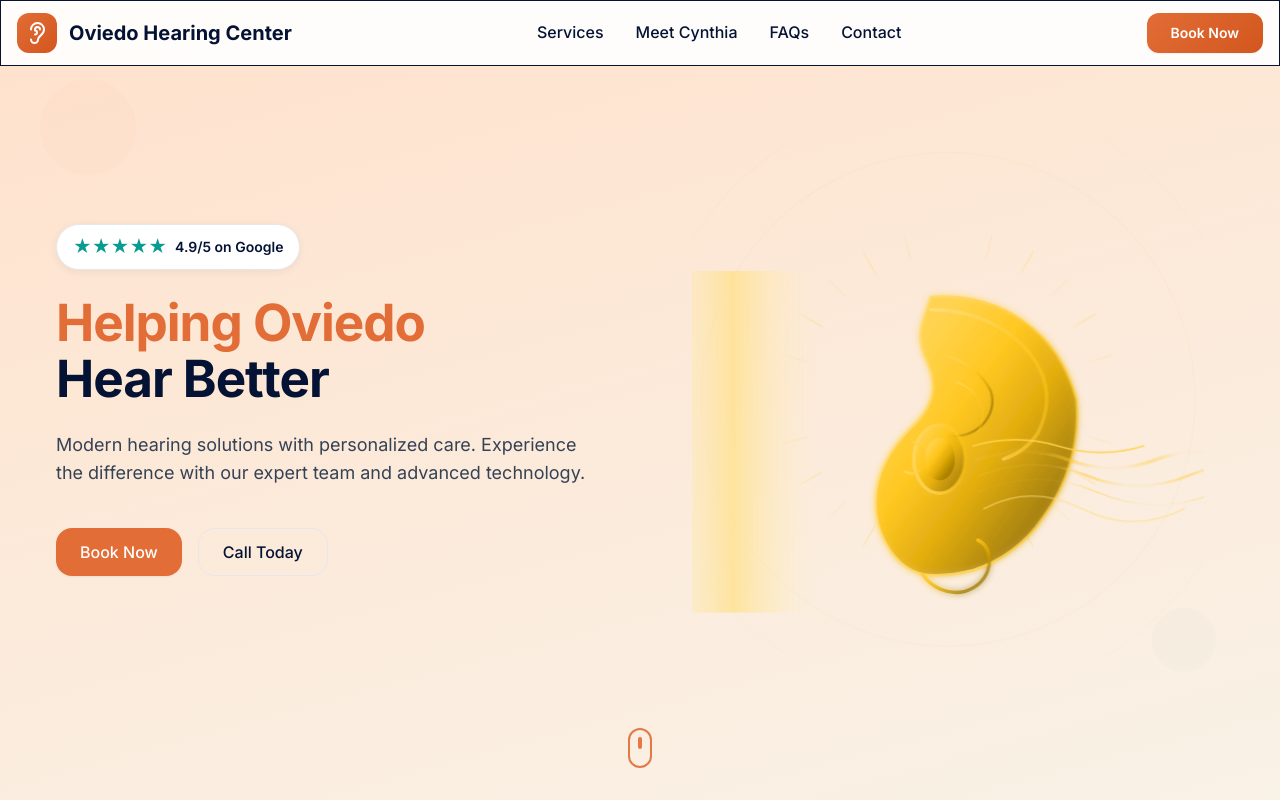
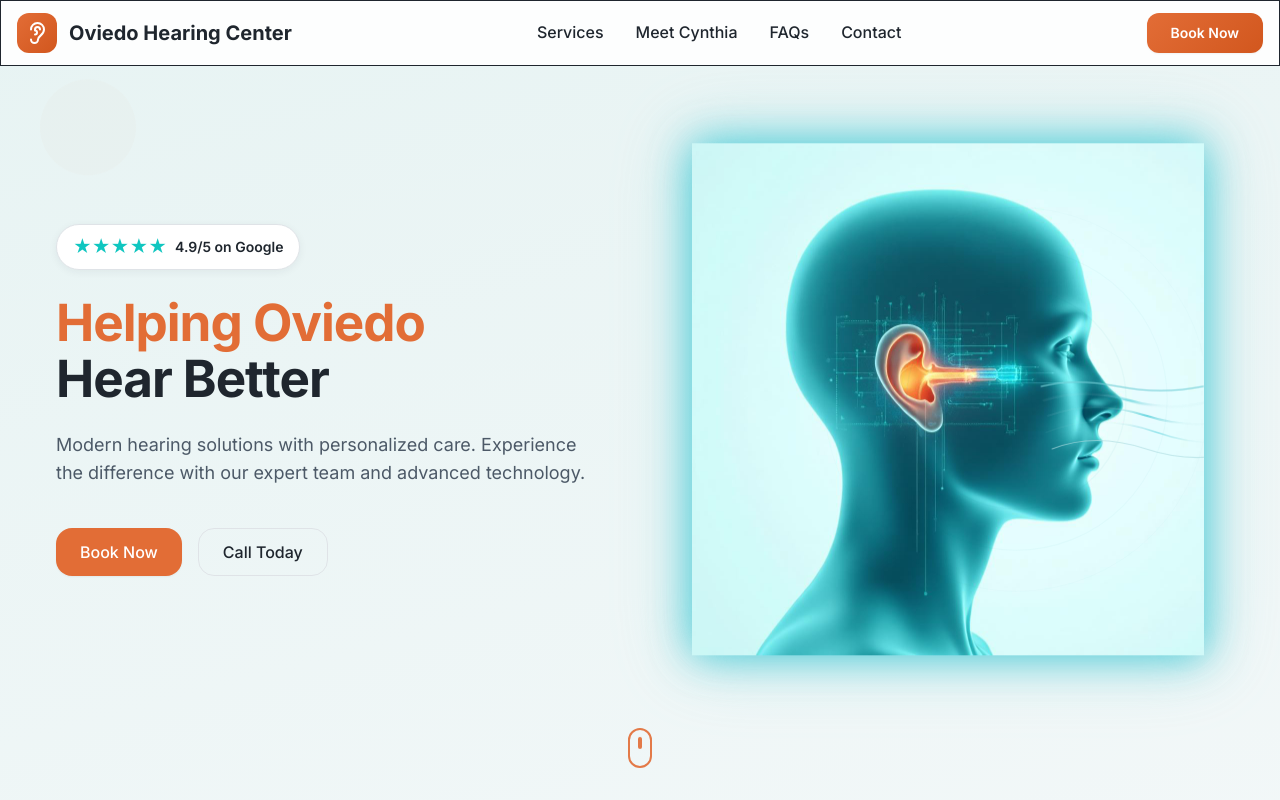
Before and after one commit to triavalabs/listen-well-web-06, a React (Vite) app: page / in a window 1280 px wide. Shown: the top 800 px of the page. Built offline with nearby package versions, Linux system fonts and the light colour scheme; the HTML template or start-up script is replaced by a standard one.

Commit message:
Update hero and contact info

```diff
--- a/src/components/HeroSection.tsx
+++ b/src/components/HeroSection.tsx
@@ -1,243 +1,71 @@
 import { Button } from "@/components/ui/button";
+import biometricHeadImage from "@/assets/biometric-head-profile.jpg";
 
-// Premium Golden Ear Illustration Component
-const GoldenEarIllustration = () => {
+// Modern Biometric Head Illustration Component
+const BiometricHeadIllustration = () => {
   return (
     <div className="relative w-full max-w-md mx-auto lg:max-w-lg">
+      {/* Main Image */}
+      <div className="relative animate-float">
+        <img
+          src={biometricHeadImage}
+          alt="Biometric head profile showing ear anatomy"
+          className="w-full h-auto animate-glow-pulse"
+          style={{ filter: 'drop-shadow(0 0 20px hsl(var(--biometric-500) / 0.4))' }}
+        />
+
+        {/* Overlay SVG for Sound Waves */}
         <svg
           viewBox="0 0 600 600"
-        className="w-full h-auto animate-float animate-glow-pulse"
+          className="absolute inset-0 w-full h-auto pointer-events-none"
           xmlns="http://www.w3.org/2000/svg"
         >
-        {/* Advanced Gradient Definitions */}
           <defs>
-          {/* Primary Golden Gradient - Rich and Luminous */}
-          <linearGradient id="goldenPrimary" x1="20%" y1="20%" x2="80%" y2="80%">
-            <stop offset="0%" stopColor="hsl(var(--golden-400))" stopOpacity="1" />
-            <stop offset="35%" stopColor="hsl(var(--golden-500))" stopOpacity="0.95" />
-            <stop offset="65%" stopColor="hsl(var(--golden-600))" stopOpacity="0.9" />
-            <stop offset="100%" stopColor="hsl(var(--golden-700))" stopOpacity="0.85" />
-          </linearGradient>
-
-          {/* Secondary Golden Gradient - Highlights */}
-          <linearGradient id="goldenHighlight" x1="0%" y1="0%" x2="100%" y2="0%">
-            <stop offset="0%" stopColor="hsl(var(--golden-300))" stopOpacity="0.8" />
-            <stop offset="50%" stopColor="hsl(var(--golden-400))" stopOpacity="1" />
-            <stop offset="100%" stopColor="hsl(var(--golden-500))" stopOpacity="0.6" />
-          </linearGradient>
-
-          {/* Shimmer Effect Gradient */}
-          <linearGradient id="shimmerGradient" x1="0%" y1="0%" x2="100%" y2="0%">
-            <stop offset="0%" stopColor="hsl(var(--golden-100))" stopOpacity="0" />
-            <stop offset="50%" stopColor="hsl(var(--golden-300))" stopOpacity="0.8" />
-            <stop offset="100%" stopColor="hsl(var(--golden-100))" stopOpacity="0" />
-          </linearGradient>
-
-          {/* Premium Filters */}
-          <filter id="goldenGlow" x="-50%" y="-50%" width="200%" height="200%">
-            <feGaussianBlur stdDeviation="4" result="coloredBlur"/>
-            <feOffset dx="0" dy="0" result="offsetBlur"/>
-            <feDropShadow dx="0" dy="0" stdDeviation="8" flood-color="hsl(var(--golden-500))" flood-opacity="0.4"/>
-            <feMerge>
-              <feMergeNode in="coloredBlur"/>
-              <feMergeNode in="SourceGraphic"/>
-            </feMerge>
-          </filter>
-
-          {/* Sound Wave Gradient - Golden Accented */}
+            {/* Sound Wave Gradient */}
             <radialGradient id="soundWaveGradient" cx="50%" cy="50%" r="50%">
-            <stop offset="0%" stopColor="hsl(var(--golden-500))" stopOpacity="0.8" />
-            <stop offset="70%" stopColor="hsl(var(--golden-400))" stopOpacity="0.4" />
-            <stop offset="100%" stopColor="hsl(var(--golden-300))" stopOpacity="0.1" />
+              <stop offset="0%" stopColor="hsl(var(--biometric-500))" stopOpacity="0.8" />
+              <stop offset="70%" stopColor="hsl(var(--biometric-400))" stopOpacity="0.4" />
+              <stop offset="100%" stopColor="hsl(var(--biometric-300))" stopOpacity="0.1" />
             </radialGradient>
 
             {/* Concentric Circle Gradient */}
             <radialGradient id="concentricGradient" cx="50%" cy="50%" r="50%">
-            <stop offset="0%" stopColor="hsl(var(--golden-500))" stopOpacity="0" />
-            <stop offset="40%" stopColor="hsl(var(--golden-500))" stopOpacity="0.2" />
-            <stop offset="80%" stopColor="hsl(var(--golden-400))" stopOpacity="0.4" />
-            <stop offset="100%" stopColor="hsl(var(--golden-600))" stopOpacity="0.6" />
+              <stop offset="0%" stopColor="hsl(var(--biometric-500))" stopOpacity="0" />
+              <stop offset="40%" stopColor="hsl(var(--biometric-500))" stopOpacity="0.2" />
+              <stop offset="80%" stopColor="hsl(var(--biometric-400))" stopOpacity="0.4" />
+              <stop offset="100%" stopColor="hsl(var(--biometric-600))" stopOpacity="0.6" />
             </radialGradient>
           </defs>
 
           {/* Background Concentric Circles */}
-        <g className="animate-sound-ripple" style={{ transformOrigin: '300px 300px' }}>
-          <circle cx="300" cy="300" r="180" fill="none" stroke="url(#concentricGradient)" strokeWidth="1" opacity="0.3" />
-          <circle cx="300" cy="300" r="220" fill="none" stroke="url(#concentricGradient)" strokeWidth="0.8" opacity="0.25" />
-          <circle cx="300" cy="300" r="260" fill="none" stroke="url(#concentricGradient)" strokeWidth="0.6" opacity="0.2" />
+          <g className="animate-sound-ripple" style={{ transformOrigin: '380px 300px' }}>
+            <circle cx="380" cy="300" r="80" fill="none" stroke="url(#concentricGradient)" strokeWidth="1" opacity="0.3" />
+            <circle cx="380" cy="300" r="110" fill="none" stroke="url(#concentricGradient)" strokeWidth="0.8" opacity="0.25" />
+            <circle cx="380" cy="300" r="140" fill="none" stroke="url(#concentricGradient)" strokeWidth="0.6" opacity="0.2" />
           </g>
-
-        {/* Radiating Lines */}
-        <g className="animate-pulse-gentle" style={{ transformOrigin: '300px 300px' }}>
-          {Array.from({ length: 24 }, (_, i) => {
-            const angle = (i * 15) * Math.PI / 180;
-            const startRadius = 170;
-            const endRadius = 200;
-            const x1 = 300 + Math.cos(angle) * startRadius;
-            const y1 = 300 + Math.sin(angle) * startRadius;
-            const x2 = 300 + Math.cos(angle) * endRadius;
-            const y2 = 300 + Math.sin(angle) * endRadius;
-            return (
-              <line
-                key={i}
-                x1={x1}
-                y1={y1}
-                x2={x2}
-                y2={y2}
-                stroke="url(#goldenHighlight)"
-                strokeWidth="1"
-                opacity={i % 2 === 0 ? "0.6" : "0.3"}
-              />
-            );
-          })}
-        </g>
-
-        {/* Main Ear Structure - Enhanced Anatomical Design */}
-        <g filter="url(#goldenGlow)" style={{ transformOrigin: '300px 300px' }}>
-          {/* Outer Ear (Pinna) - Main Structure */}
-          <path
-            d="M 280 180
-               C 360 175, 430 220, 450 300
-               C 455 350, 440 400, 410 440
-               C 390 470, 360 490, 330 500
-               C 310 505, 290 508, 270 505
-               C 250 500, 235 485, 225 465
-               C 215 445, 212 420, 218 395
-               C 225 370, 240 350, 255 335
-               C 265 325, 275 315, 280 300
-               C 285 285, 282 270, 275 255
-               C 268 240, 265 225, 270 210
-               C 275 195, 280 180, 280 180 Z"
-            fill="url(#goldenPrimary)"
-            stroke="url(#goldenHighlight)"
-            strokeWidth="3"
-            strokeLinecap="round"
-            strokeLinejoin="round"
-            opacity="0.85"
-          />
-
-          {/* Helix - Upper Curve */}
-          <path
-            d="M 280 195
-               C 340 195, 390 225, 410 270
-               C 420 295, 415 320, 405 340
-               C 395 355, 380 365, 365 370"
-            fill="none"
-            stroke="url(#goldenHighlight)"
-            strokeWidth="4"
-            strokeLinecap="round"
-            opacity="0.9"
-          />
-
-          {/* Antihelix */}
-          <path
-            d="M 300 250
-               C 320 255, 340 270, 350 290
-               C 355 305, 350 320, 340 330
-               C 330 340, 315 345, 300 342"
-            fill="none"
-            stroke="url(#goldenPrimary)"
-            strokeWidth="3"
-            strokeLinecap="round"
-            opacity="0.8"
-          />
-
-          {/* Ear Canal Opening - Central Focus */}
-          <ellipse
-            cx="290"
-            cy="370"
-            rx="30"
-            ry="40"
-            fill="url(#goldenPrimary)"
-            stroke="url(#goldenHighlight)"
-            strokeWidth="4"
-            opacity="0.7"
-          />
-
-          {/* Inner Ear Details */}
-          <ellipse
-            cx="290"
-            cy="370"
-            rx="18"
-            ry="25"
-            fill="url(#goldenPrimary)"
-            opacity="0.9"
-          />
-
-          {/* Tragus */}
-          <path
-            d="M 260 350
-               C 270 355, 275 365, 272 375
-               C 268 385, 260 390, 250 385"
-            fill="none"
-            stroke="url(#goldenHighlight)"
-            strokeWidth="3"
-            strokeLinecap="round"
-            opacity="0.7"
-          />
-
-          {/* Lobule - Lower Soft Tissue */}
-          <path
-            d="M 270 505
-               C 280 520, 300 530, 320 525
-               C 335 520, 345 510, 348 495
-               C 350 480, 345 470, 335 465"
-            fill="none"
-            stroke="url(#goldenPrimary)"
-            strokeWidth="4"
-            strokeLinecap="round"
-            opacity="0.85"
-          />
-
-          {/* Additional Anatomical Details */}
-          <path
-            d="M 310 280
-               C 325 285, 335 295, 340 310
-               C 342 320, 340 330, 335 338"
-            fill="none"
-            stroke="url(#goldenHighlight)"
-            strokeWidth="2"
-            strokeLinecap="round"
-            opacity="0.6"
-          />
-        </g>
-
-        {/* Shimmer Effect Overlay */}
-        <rect
-          x="200"
-          y="150"
-          width="200"
-          height="400"
-          fill="url(#shimmerGradient)"
-          className="animate-shimmer"
-          opacity="0.4"
-          style={{ transformOrigin: '300px 350px' }}
-        />
 
           {/* Enhanced Sound Waves */}
           <g>
             {/* Primary Sound Wave */}
             <path
-            d="M 320 370
-               Q 380 350, 430 370
-               Q 480 390, 530 370
-               Q 580 350, 620 370"
+              d="M 400 300
+                 Q 450 285, 500 300
+                 Q 550 315, 600 300"
               fill="none"
               stroke="url(#soundWaveGradient)"
-            strokeWidth="4"
+              strokeWidth="3"
               strokeLinecap="round"
               className="animate-wave"
             />
 
             {/* Secondary Wave */}
             <path
-            d="M 325 390
-               Q 390 365, 450 390
-               Q 510 415, 570 390
-               Q 630 365, 680 390"
+              d="M 405 320
+                 Q 460 300, 520 320
+                 Q 580 340, 640 320"
               fill="none"
               stroke="url(#soundWaveGradient)"
-            strokeWidth="3"
+              strokeWidth="2.5"
               strokeLinecap="round"
               opacity="0.8"
               className="animate-wave-delayed"
@@ -245,10 +73,9 @@ const GoldenEarIllustration = () => {
 
             {/* Tertiary Wave */}
             <path
-            d="M 330 410
-               Q 400 380, 470 410
-               Q 540 440, 610 410
-               Q 680 380, 730 410"
+              d="M 410 340
+                 Q 470 315, 540 340
+                 Q 610 365, 680 340"
               fill="none"
               stroke="url(#soundWaveGradient)"
               strokeWidth="2"
@@ -259,12 +86,12 @@ const GoldenEarIllustration = () => {
 
             {/* Micro detail waves */}
             <path
-            d="M 315 355
-               Q 365 340, 415 355
-               Q 465 370, 515 355"
+              d="M 395 285
+                 Q 435 275, 485 285
+                 Q 535 295, 585 285"
               fill="none"
-            stroke="hsl(var(--golden-400))"
-            strokeWidth="2"
+              stroke="hsl(var(--biometric-400))"
+              strokeWidth="1.5"
               strokeLinecap="round"
               opacity="0.7"
               className="animate-wave"
@@ -272,12 +99,12 @@ const GoldenEarIllustration = () => {
             />
 
             <path
-            d="M 335 430
-               Q 390 400, 450 430
-               Q 510 460, 570 430"
+              d="M 415 360
+                 Q 465 340, 525 360
+                 Q 585 380, 645 360"
               fill="none"
-            stroke="hsl(var(--golden-300))"
-            strokeWidth="1.5"
+              stroke="hsl(var(--biometric-300))"
+              strokeWidth="1.2"
               strokeLinecap="round"
               opacity="0.5"
               className="animate-wave-delayed"
@@ -285,6 +112,7 @@ const GoldenEarIllustration = () => {
             />
           </g>
         </svg>
+      </div>
     </div>
   );
 };
@@ -338,9 +166,9 @@ export const HeroSection = () => {
             </div>
           </div>
 
-          {/* Golden Ear SVG Illustration - Desktop: right, Mobile: below */}
+          {/* Biometric Head Illustration - Desktop: right, Mobile: below */}
           <div className="relative flex justify-center lg:justify-end order-first lg:order-last">
-            <GoldenEarIllustration />
+            <BiometricHeadIllustration />
           </div>
         </div>
       </div>
--- a/src/index.css
+++ b/src/index.css
@@ -8,27 +8,31 @@ All colors MUST be HSL.
 
 @layer base {
   :root {
-    /* Professional Oviedo Color System */
-    --bg: 37 100% 97%;           /* #FFF9F3 - soft warm background */
+    /* Modern Healthcare Color System */
+    --bg: 185 30% 96%;           /* #F0F9F7 - soft seafoam background */
     --surface: 0 0% 100%;        /* #FFFFFF - cards/sections */
-    --primary-600: 19 75% 55%;   /* #E86F2D - Oviedo orange main */
+    --primary-600: 19 75% 55%;   /* #E86F2D - Orange for CTAs only */
     --primary-700: 19 75% 47%;   /* #D9611F - hover/active */
-    --primary-100: 25 100% 90%;  /* #FFE1CE - tints */
-    --accent-600: 176 89% 32%;   /* #0FA39A - teal-green accent */
-    --accent-100: 176 66% 88%;   /* #CFF5F1 - accent tint */
-    --text-900: 222 84% 11%;     /* #0F172A - headings */
-    --text-700: 215 25% 27%;     /* #334155 - body copy */
+    --primary-100: 25 100% 90%;  /* #FFE1CE - orange tints */
+    --accent-600: 178 85% 42%;   /* #16A5A1 - main teal accent */
+    --accent-700: 178 85% 35%;   /* #128C89 - darker teal */
+    --accent-500: 178 60% 55%;   /* #52C4C0 - medium teal */
+    --accent-400: 178 45% 68%;   /* #7DD3D0 - light teal */
+    --accent-300: 178 35% 80%;   /* #A8E2E0 - very light teal */
+    --accent-100: 178 35% 93%;   /* #E0F5F4 - teal tint */
+    --text-900: 210 20% 15%;     /* #202936 - charcoal headings */
+    --text-700: 210 15% 35%;     /* #4A5568 - body copy */
     --text-inv: 0 0% 100%;       /* #FFFFFF - on dark */
-    --border: 220 13% 91%;       /* #E5E7EB */
-    --ring: 176 89% 32%;         /* #0FA39A - focus ring */
+    --border: 210 15% 89%;       /* #E5E8EB */
+    --ring: 178 85% 42%;         /* #16A5A1 - focus ring */
 
-    /* Premium Golden Palette for Ear Illustration */
-    --golden-700: 45 95% 32%;        /* #9F7A00 - deep golden shadow */
-    --golden-600: 45 95% 45%;        /* #E6B800 - rich golden base */
-    --golden-500: 45 100% 55%;       /* #FDB835 - primary golden glow */
-    --golden-400: 45 100% 65%;       /* #FFCC66 - light golden highlight */
-    --golden-300: 45 100% 75%;       /* #FFD699 - soft golden tint */
-    --golden-100: 45 100% 90%;       /* #FFEFCC - faintest golden glow */
+    /* Biometric Illustration Palette */
+    --biometric-700: 185 75% 25%;    /* #205C56 - deep aqua shadow */
+    --biometric-600: 185 75% 35%;    /* #2D837A - rich aqua base */
+    --biometric-500: 185 65% 50%;    /* #47B5A9 - primary aqua glow */
+    --biometric-400: 185 55% 65%;    /* #73D1C7 - light aqua highlight */
+    --biometric-300: 185 45% 78%;    /* #9DDDD7 - soft aqua tint */
+    --biometric-100: 185 40% 92%;    /* #E6F7F5 - faintest aqua glow */
 
     /* Legacy shadcn compatibility */
     --background: var(--bg);
@@ -52,8 +56,10 @@ All colors MUST be HSL.
 
     /* Modern Gradients */
     --gradient-primary: linear-gradient(135deg, hsl(var(--primary-600)), hsl(var(--primary-700)));
-    --gradient-hero: linear-gradient(165deg, hsl(var(--primary-100)), hsl(37 60% 94%));
-    --gradient-card: linear-gradient(180deg, hsl(var(--surface)), hsl(var(--primary-100)));
+    --gradient-hero: linear-gradient(165deg, hsl(var(--accent-100)), hsl(var(--bg)));
+    --gradient-card: linear-gradient(180deg, hsl(var(--surface)), hsl(var(--accent-100)));
+    --gradient-biometric: linear-gradient(135deg, hsl(var(--biometric-500)), hsl(var(--biometric-600)));
+    --gradient-sound-wave: radial-gradient(circle, hsl(var(--biometric-400) / 0.8), hsl(var(--biometric-300) / 0.4), transparent);
 
     /* Professional Shadows */
     --shadow-soft: 0 2px 8px hsl(var(--text-900) / 0.06);
@@ -297,10 +303,10 @@ All colors MUST be HSL.
 
 @keyframes glow-pulse {
   0%, 100% {
-    filter: drop-shadow(0 0 5px hsl(var(--golden-500) / 0.6));
+    filter: drop-shadow(0 0 8px hsl(var(--biometric-500) / 0.6));
   }
   50% {
-    filter: drop-shadow(0 0 20px hsl(var(--golden-500) / 0.9)) drop-shadow(0 0 30px hsl(var(--golden-400) / 0.5));
+    filter: drop-shadow(0 0 24px hsl(var(--biometric-500) / 0.9)) drop-shadow(0 0 36px hsl(var(--biometric-400) / 0.5));
   }
 }
 
```
Also changed, not shown: src/components/ContactSection.tsx (+5 -5 lines), src/components/Footer.tsx (+15 -5 lines), src/assets/biometric-head-profile.jpg (added). Lines whose indentation alone changed are shown as unchanged.
